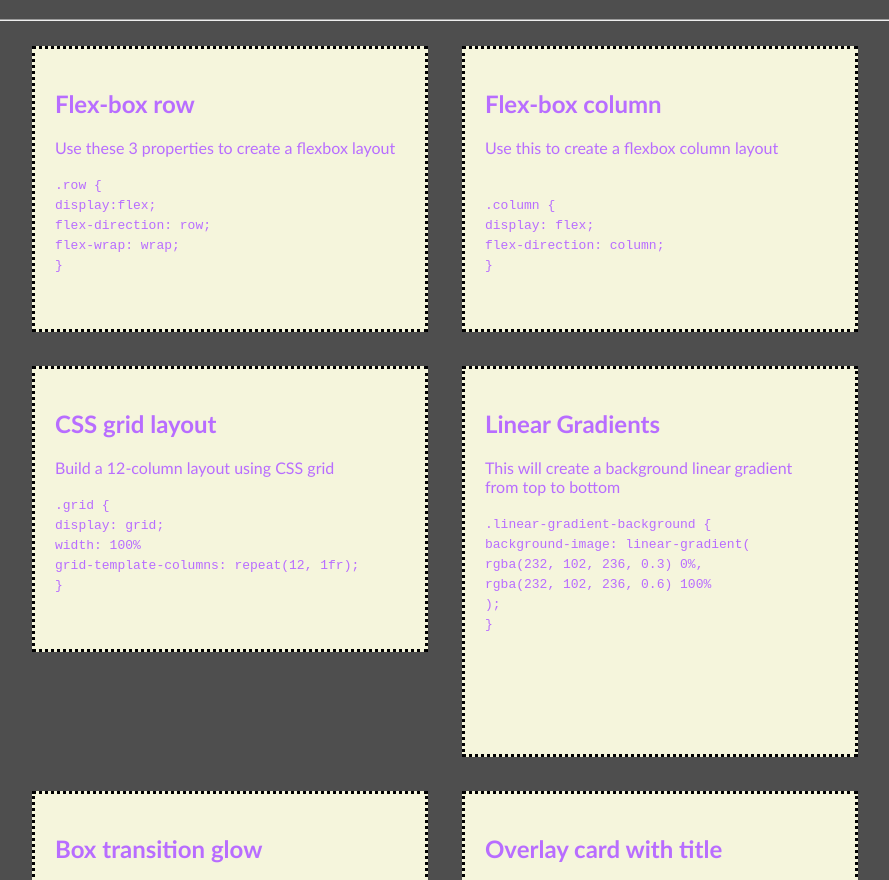
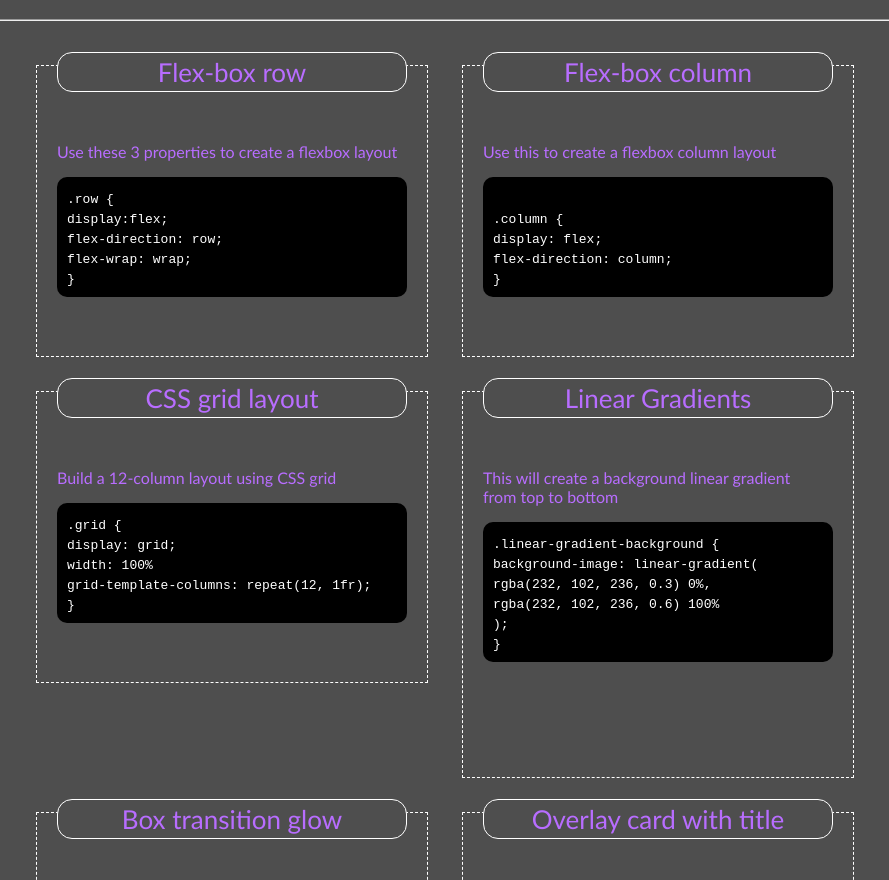
Before and after one commit to MoeCancode/CSS-cheatsheet, a plain HTML site: page index.html in a window 1280 px wide. Shown: the part 63-943 px from the top of the page, without its empty margins (195-1084 px from the left). Drawn offline with Linux system fonts and the light colour scheme.

Commit message:
Add borders to titles. CHange title positioning. Chnage background colors and border styles. Style code boxes

```diff
--- a/index.html
+++ b/index.html
@@ -14,6 +14,7 @@
         <h1>CSS Cheatsheets</h1>
     </header>
     <hr>
+    <br>
 
     <!--This section is creating the 6 cards. Each card falls in the "box" class and has a unique id incase we need
         to target it specifically-->
@@ -21,11 +22,12 @@
         <!--Box one-->
         <div class ="box" id="one">
             <div class="titles">
-                <h2>Flex-box row</h2>
+                <span>Flex-box row</span>
             </div>
 
             <div class="description">
                 <p>Use these 3 properties to create a flexbox layout</p>
+                <div class="codebox">
                     <code>.row { <br>
                         display:flex; <br>
                         flex-direction: row; <br>
@@ -34,15 +36,17 @@
                     </code>
                 </div>
             </div>
+        </div>
 
         <!--Box two-->
         <div class ="box" id="two">
             <div class="titles">
-                <h2>Flex-box column</h2>
+                <span>Flex-box column</span>
             </div>
 
             <div class="description">
                 <p>Use this to create a flexbox column layout</p>
+                <div class="codebox">
                     <code> <br>
                         .column { <br>
                         display: flex; <br>
@@ -51,15 +55,17 @@
                     </code>
                 </div>
             </div>
+        </div>
 
         <!--Box three-->
         <div class ="box" id="three">
             <div class="titles">
-                <h2>CSS grid layout</h2>
+                <span>CSS grid layout</span>
             </div>
 
             <div class="description">
                 <p>Build a 12-column layout using CSS grid</p>
+                <div class="codebox">
                     <code>.grid { <br>
                         display: grid; <br>
                         width: 100% <br>
@@ -69,34 +75,41 @@
                     </code>
                 </div>
             </div>
+        </div>
 
         <!--Box four-->
         <div class ="box" id="four">
             <div class="titles">
-                <h2>Linear Gradients</h2>
+                <span>Linear Gradients</span>
             </div>
 
             <div class="description">
                 <p>This will create a background linear gradient<br>
                     from top to bottom</p>
-                <code>.linear-gradient-background { <br>
+                <div class="codebox">
+                    <code>
+                        .linear-gradient-background { <br>
                         background-image: linear-gradient(<br>
                         rgba(232, 102, 236, 0.3) 0%, <br>
                         rgba(232, 102, 236, 0.6) 100% <br>
-                    ); <br> } </code>
+                        ); <br> }
+                    </code>
+                </div>
             </div>
         </div>
 
         <!--Box five-->
         <div class ="box" id="five">
             <div class="titles">
-                <h2>Box transition glow</h2>
+                <span>Box transition glow</span>
             </div>
 
             <div class="description">
                 <p>Use transition and box shadows to glow <br>
                     on hover</p>
-                <code>.code-card card-header { <br>
+                <div class="codebox">
+                    <code>
+                        .code-card card-header { <br>
                         border-radius: 8px; <br>
                         transition: all 0.5s ease-in-out <br>
                         } <br> <br>
@@ -110,15 +123,19 @@
                     </code>
                 </div>
             </div>
+        </div>
 
         <!--Box six-->
         <div class ="box" id="six">
             <div class="titles">
-                <h2>Overlay card with title</h2>
+                <span>Overlay card with title</span>
             </div>
 
             <div class="description">
-                <p>Use this to create a flexbox column layout</p>
+                <p>Use position properties as well as negative <br>
+                    margins in order to move (in this case raise) <br>
+                elements from their natural starting point</p>
+                <div class="codebox">
                     <code>.card header { <br>
                         position: relative; <br>
                         margin-top: -20px; <br>
@@ -127,6 +144,7 @@
                 </div>
             </div>
         </div>
+    </div>
 
 
 </body>
--- a/style.css
+++ b/style.css
@@ -7,6 +7,20 @@ body {
 .main-title {
     text-align: center;
     text-decoration: solid;
+}
+
+.titles {
+    text-align: center;
+    font-size: 26px;
+    border: 1.5px;
+    border-style: solid;
+    border-color: white;
+    background-color: rgb(78, 78, 78);;
+    border-radius: 15px;
+    margin: 0px;
+    padding: 3px;
+    position: relative;
+    top: -34px;
 }
 
 #flex-container {
@@ -19,17 +33,22 @@ body {
 .box {
     position: relative;
     padding: 20px;
-    border: 3px;
-    border-color: black;
-    border-style: dotted;
+    border: 1.5px;
+    border-color: white;
+    border-style: dashed;
     margin: 17px;
-    background-color: beige;
     flex-basis:  350px;
+}
 
+.codebox {
+    color: white;
+    background-color:black;
+    padding: 10px;
+    border-radius: 10px;
 }
 
 #two, #three, #one {
-    height: 240px;
+    height: 250px;
 }
 
 #four, #five, #six {
```
Lines whose indentation alone changed are shown as unchanged.
